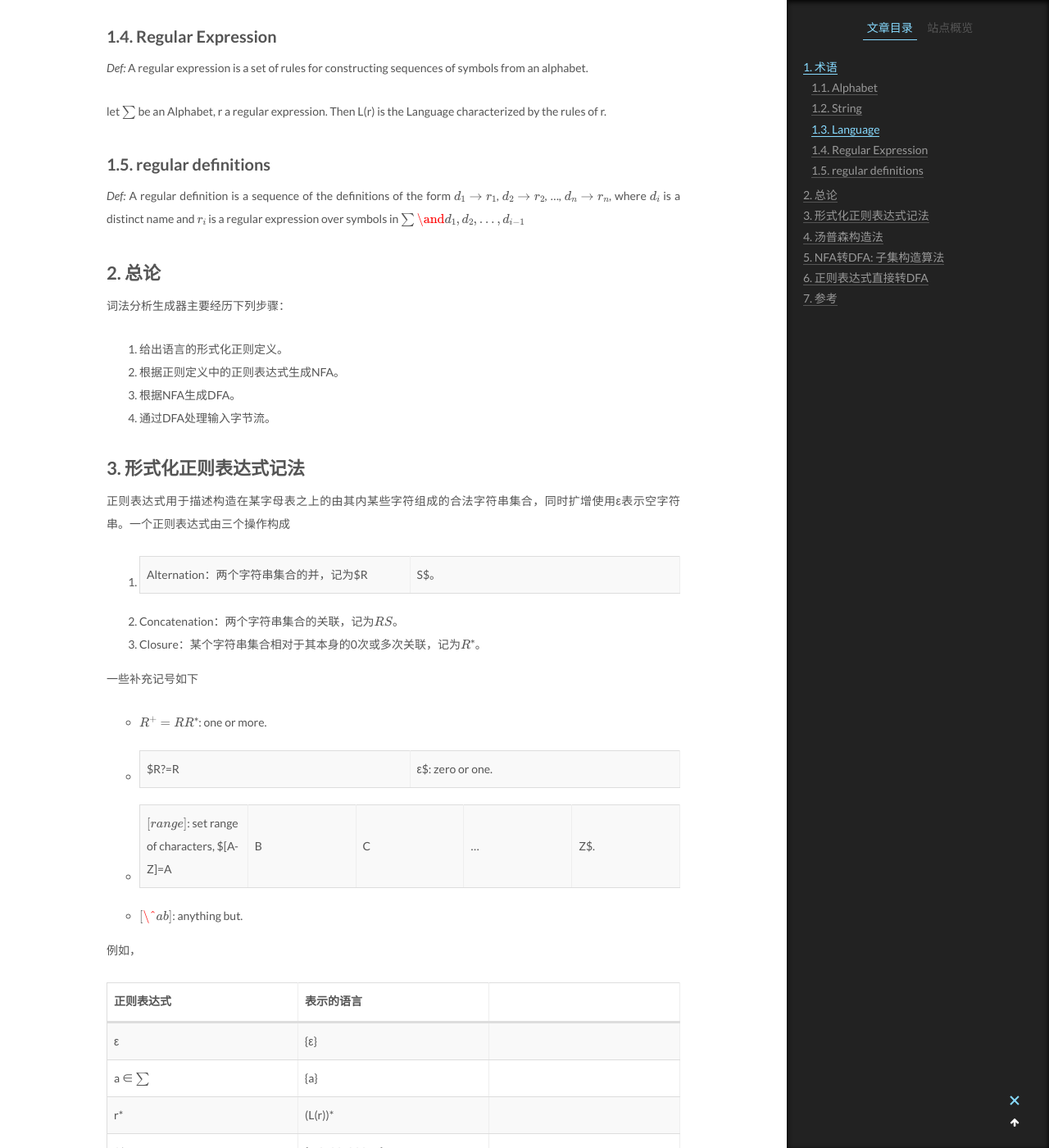
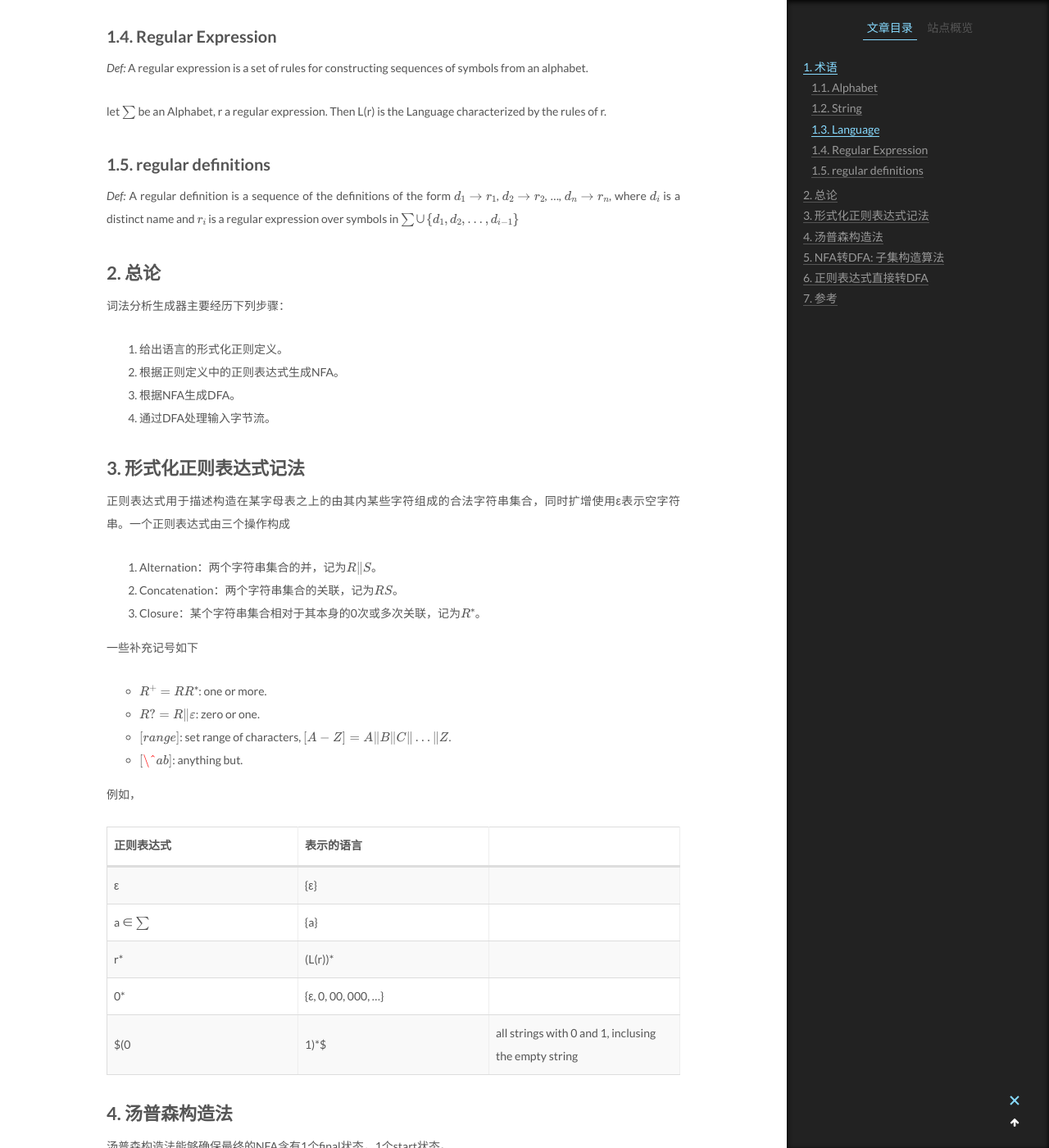
Before and after one commit to Willendless/willendless.github.io, a Jekyll site: the page built from _posts/2021-1-14-词法分析.md, in a window 1280 px wide and 1400 px high, scrolled down 709 px. Shown: the whole window at 82% size. Built offline with Jekyll 4.4.1, drawn with Linux system fonts in a browser that asks for light colours; formulas are drawn with MathJax 3; comment, search, counter and statistics services are not loaded.

Commit message:
chore: update format

```diff
--- a/_posts/2021-1-14-词法分析.md
+++ b/_posts/2021-1-14-词法分析.md
@@ -30,7 +30,7 @@ let $\sum$ be an Alphabet, r a regular expression. Then L(r) is the Language cha
 
 ### 1.5. regular definitions
 
-*Def:* A regular definition is a sequence of the definitions of the form $d_1 \to r_1$, $d_2 \to r_2$, ..., $d_n \to r_n$, where $d_i$ is a distinct name and $r_i$ is a regular expression over symbols in $\sum\and \{d_1, d_2, ..., d_{i-1}\}$
+*Def:* A regular definition is a sequence of the definitions of the form $d_1 \to r_1$, $d_2 \to r_2$, ..., $d_n \to r_n$, where $d_i$ is a distinct name and $r_i$ is a regular expression over symbols in $\sum$∪$\\{d_1, d_2, ..., d_{i-1}\\}$
 
 ## 2. 总论
 
@@ -45,16 +45,16 @@ let $\sum$ be an Alphabet, r a regular expression. Then L(r) is the Language cha
 
 正则表达式用于描述构造在某字母表之上的由其内某些字符组成的合法字符串集合，同时扩增使用ε表示空字符串。一个正则表达式由三个操作构成
 
-1. Alternation：两个字符串集合的并，记为$R|S$。
+1. Alternation：两个字符串集合的并，记为$R\\|S$。
 2. Concatenation：两个字符串集合的关联，记为$RS$。
 3. Closure：某个字符串集合相对于其本身的0次或多次关联，记为$R^*$。
 
 一些补充记号如下
 
 + $R^{+}=RR^{*}$: one or more.
-+ $R?=R|ε$: zero or one.
-+ $[range]$: set range of characters, $[A-Z]=A|B|C|...|Z$.
-+ $[\^ab]$: anything but.
++ $R?=R\\|ε$: zero or one.
++ $[range]$: set range of characters, $[A-Z]=A\\|B\\|C\\|...\\|Z$.
++ $[\\^ab]$: anything but.
 
 例如，
 
```
